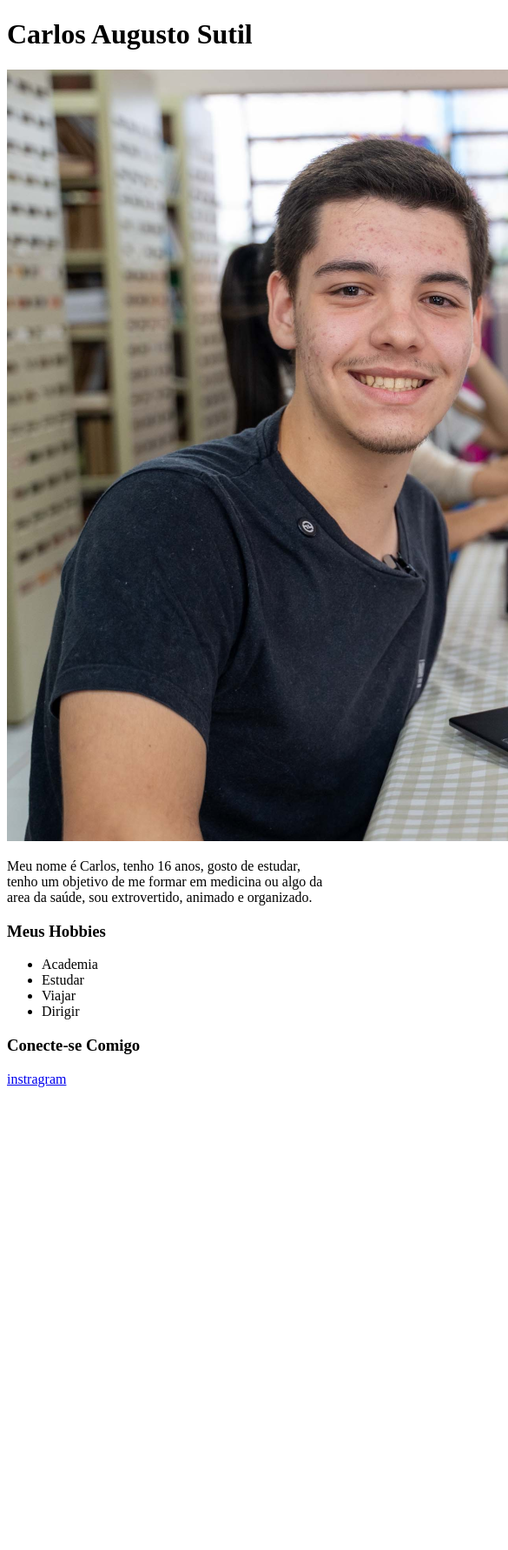
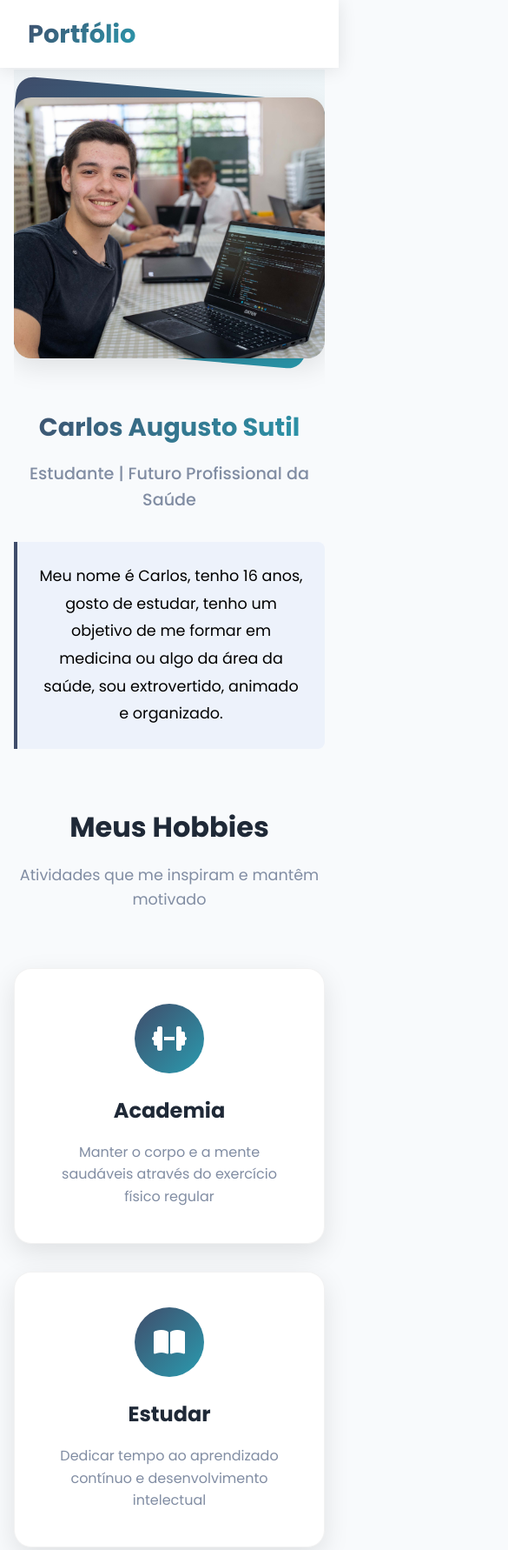
Before and after one commit to carlossutil/portf-lio, a plain HTML site: page index.html in a window 390 px wide. Shown: the top 1782 px of the page at 87% size, 585 px wide, since content can reach past the window. Before the commit the page ends 1258 px from the top, so only its background shows below. Drawn offline with Linux system fonts and the light colour scheme.

Commit message:
Add files via upload

```diff
--- a/index.html
+++ b/index.html
@@ -4,20 +4,98 @@
     <meta charset="UTF-8">
     <meta http-equiv="X-UA-Compatible" content="IE=edge">
     <meta name="viewport" content="width=device-width, initial-scale=1.0">
-    <title> Meu Portifólio</title>
+    <title>Carlos Augusto Sutil - Portfólio</title>
+    <link rel="stylesheet" href="style.css">
+    <link rel="stylesheet" href="https://cdnjs.cloudflare.com/ajax/libs/font-awesome/6.4.0/css/all.min.css">
+    <link href="https://fonts.googleapis.com/css2?family=Poppins:wght@300;400;500;600;700&display=swap" rel="stylesheet">
 </head>
 <body>
-    <h1> Carlos Augusto Sutil</h1>
-    <img src="Carlos.png" alt="Foto De Perfil">
-    <p> Meu nome é Carlos, tenho 16 anos, gosto de estudar, tenho um objetivo de me formar em medicina ou algo da area da saúde, sou extrovertido, animado e organizado.</p>
-    <h3>Meus Hobbies</h3>
-    <ul>
-        <li>Academia</li>
-        <li>Estudar</li>
-        <li>Viajar</li>
-        <li>Dirigir</li>
-    </ul>
-    <h3>Conecte-se Comigo</h3>
-    <a href="#">instragram</a>
+    <header class="header">
+        <nav class="navbar">
+            <div class="nav-brand">
+                <h2>Portfólio</h2>
+            </div>
+        </nav>
+    </header>
+
+    <main class="container">
+        <section class="hero-section">
+            <div class="hero-content">
+                <div class="profile-image">
+                    <img src="Carlos.png" alt="Foto de perfil profissional de Carlos Augusto Sutil, jovem de 16 anos com sorriso amigável, usando roupa casual elegante" class="profile-img">
+                </div>
+                <div class="hero-text">
+                    <h1 class="hero-title">Carlos Augusto Sutil</h1>
+                    <p class="hero-subtitle">Estudante | Futuro Profissional da Saúde</p>
+                    <p class="hero-description">
+                        Meu nome é Carlos, tenho 16 anos, gosto de estudar, tenho um objetivo de me formar em medicina ou algo da área da saúde, sou extrovertido, animado e organizado.
+                    </p>
+                </div>
+            </div>
+        </section>
+
+        <section class="hobbies-section">
+            <div class="section-header">
+                <h2>Meus Hobbies</h2>
+                <p>Atividades que me inspiram e mantêm motivado</p>
+            </div>
+            <div class="hobbies-grid">
+                <div class="hobby-card">
+                    <div class="hobby-icon">
+                        <i class="fas fa-dumbbell"></i>
+                    </div>
+                    <h3>Academia</h3>
+                    <p>Manter o corpo e a mente saudáveis através do exercício físico regular</p>
+                </div>
+
+                <div class="hobby-card">
+                    <div class="hobby-icon">
+                        <i class="fas fa-book-open"></i>
+                    </div>
+                    <h3>Estudar</h3>
+                    <p>Dedicar tempo ao aprendizado contínuo e desenvolvimento intelectual</p>
+                </div>
+
+                <div class="hobby-card">
+                    <div class="hobby-icon">
+                        <i class="fas fa-plane"></i>
+                    </div>
+                    <h3>Viajar</h3>
+                    <p>Explorar novos lugares, culturas e experiências pelo mundo</p>
+                </div>
+
+                <div class="hobby-card">
+                    <div class="hobby-icon">
+                        <i class="fas fa-car"></i>
+                    </div>
+                    <h3>Dirigir</h3>
+                    <p>Apreciar a liberdade e responsabilidade de conduzir veículos</p>
+                </div>
+            </div>
+        </section>
+
+        <section class="contact-section">
+            <div class="section-header">
+                <h2>Conecte-se Comigo</h2>
+                <p>Vamos conversar sobre oportunidades e experiências</p>
+            </div>
+            <div class="social-links">
+                <a href="#" class="social-link instagram">
+                    <i class="fab fa-instagram"></i>
+                    <span>Instagram</span>
+                </a>
+                <a href="#" class="social-link">
+                    <i class="fab fa-github"></i>
+                    <span>GitHub</span>
+                </a>
+            </div>
+        </section>
+    </main>
+
+    <footer class="footer">
+        <p>&copy; 2024 Carlos Augusto Sutil. Todos os direitos reservados.</p>
+    </footer>
+
+    <script src="script.js"></script>
 </body>
 </html>
--- /dev/null
+++ b/script.js
@@ -0,0 +1,60 @@
+document.addEventListener('DOMContentLoaded', function() {
+    const animateOnScroll = () => {
+        const elements = document.querySelectorAll('.hobby-card, .section-header');
+
+        const observer = new IntersectionObserver((entries) => {
+            entries.forEach(entry => {
+                if (entry.isIntersecting) {
+                    entry.target.style.animation = 'fadeInUp 0.8s ease-out forwards';
+                    observer.unobserve(entry.target);
+                }
+            });
+        }, {
+            threshold: 0.1
+        });
+
+        elements.forEach(element => {
+            element.style.opacity = '0';
+            element.style.transform = 'translateY(30px)';
+            observer.observe(element);
+        });
+    };
+
+    const smoothScroll = () => {
+        document.querySelectorAll('a[href^="#"]').forEach(anchor => {
+            anchor.addEventListener('click', function (e) {
+                e.preventDefault();
+                const target = document.querySelector(this.getAttribute('href'));
+                if (target) {
+                    target.scrollIntoView({
+                        behavior: 'smooth',
+                        block: 'start'
+                    });
+                }
+            });
+        });
+    };
+
+    const parallaxEffect = () => {
+        const header = document.querySelector('.header');
+        let lastScrollY = window.scrollY;
+
+        window.addEventListener('scroll', () => {
+            if (window.scrollY > lastScrollY && window.scrollY > 100) {
+                header.style.transform = 'translateY(-100%)';
+            } else {
+                header.style.transform = 'translateY(0)';
+            }
+            lastScrollY = window.scrollY;
+        });
+    };
+
+    animateOnScroll();
+    smoothScroll();
+    parallaxEffect();
+
+    document.body.classList.add('loaded');
+
+    console.log('Portfólio de Carlos Augusto Sutil carregado com sucesso!');
+    console.log('Conecte-se: Instagram disponível');
+});
--- a/style.css
+++ b/style.css
@@ -0,0 +1,377 @@
+* {
+    margin: 0;
+    padding: 0;
+    box-sizing: border-box;
+}
+
+:root {
+    --primary-color: #404d6b;
+    --secondary-color: #2a9baf;
+    --accent-color: #10b981;
+    --dark-color: #1f2937;
+    --light-color: #f8fafc;
+    --text-color: #000000;
+    --text-light: #818da3;
+    --gradient: linear-gradient(135deg, var(--primary-color), var(--secondary-color));
+    --shadow: 0 10px 30px rgba(0, 0, 0, 0.1);
+    --shadow-hover: 0 15px 40px rgba(0, 0, 0, 0.15);
+}
+
+body {
+    font-family: 'Poppins', sans-serif;
+    line-height: 1.6;
+    color: var(--text-color);
+    background: var(--light-color);
+    overflow-x: hidden;
+}
+
+.header {
+    position: fixed;
+    top: 0;
+    width: 100%;
+    background: rgba(255, 255, 255, 0.95);
+    backdrop-filter: blur(10px);
+    z-index: 1000;
+    padding: 1rem 0;
+    box-shadow: 0 2px 20px rgba(0, 0, 0, 0.1);
+}
+
+.navbar {
+    max-width: 1200px;
+    margin: 0 auto;
+    padding: 0 2rem;
+    display: flex;
+    justify-content: space-between;
+    align-items: center;
+}
+
+.nav-brand h2 {
+    background: var(--gradient);
+    -webkit-background-clip: text;
+    -webkit-text-fill-color: transparent;
+    background-clip: text;
+    font-weight: 700;
+    font-size: 1.8rem;
+}
+
+.container {
+    max-width: 1200px;
+    margin: 0 auto;
+    padding: 6rem 2rem 2rem;
+}
+
+.hero-section {
+    min-height: 100vh;
+    display: flex;
+    align-items: center;
+    position: relative;
+    overflow: hidden;
+}
+
+.hero-section::before {
+    content: '';
+    position: absolute;
+    top: -50%;
+    right: -20%;
+    width: 600px;
+    height: 600px;
+    background: var(--gradient);
+    opacity: 0.05;
+    border-radius: 50%;
+    z-index: -1;
+}
+
+.hero-content {
+    display: grid;
+    grid-template-columns: 1fr 1fr;
+    gap: 4rem;
+    align-items: center;
+}
+
+.profile-image {
+    position: relative;
+}
+
+.profile-image::before {
+    content: '';
+    position: absolute;
+    top: -20px;
+    left: -20px;
+    width: 100%;
+    height: 100%;
+    background: var(--gradient);
+    border-radius: 20px;
+    z-index: -1;
+    transform: rotate(5deg);
+}
+
+.profile-img {
+    width: 100%;
+    height: 400px;
+    object-fit: cover;
+    border-radius: 20px;
+    box-shadow: var(--shadow);
+    transition: transform 0.3s ease;
+}
+
+.profile-img:hover {
+    transform: scale(1.02);
+}
+
+.hero-text {
+    animation: slideInRight 1s ease-out;
+}
+
+.hero-title {
+    font-size: 3.5rem;
+    font-weight: 700;
+    margin-bottom: 1rem;
+    background: var(--gradient);
+    -webkit-background-clip: text;
+    -webkit-text-fill-color: transparent;
+    background-clip: text;
+}
+
+.hero-subtitle {
+    font-size: 1.5rem;
+    color: var(--text-light);
+    margin-bottom: 2rem;
+    font-weight: 500;
+}
+
+.hero-description {
+    font-size: 1.1rem;
+    line-height: 1.8;
+    color: var(--text-color);
+    margin-bottom: 2rem;
+    padding: 1.5rem;
+    background: rgba(37, 99, 235, 0.05);
+    border-left: 4px solid var(--primary-color);
+    border-radius: 0 8px 8px 0;
+}
+
+.section-header {
+    text-align: center;
+    margin-bottom: 4rem;
+}
+
+.section-header h2 {
+    font-size: 2.5rem;
+    font-weight: 700;
+    color: var(--dark-color);
+    margin-bottom: 1rem;
+}
+
+.section-header p {
+    font-size: 1.1rem;
+    color: var(--text-light);
+}
+
+.hobbies-grid {
+    display: grid;
+    grid-template-columns: repeat(auto-fit, minmax(280px, 1fr));
+    gap: 2rem;
+    margin-top: 3rem;
+}
+
+.hobby-card {
+    background: white;
+    padding: 2.5rem;
+    border-radius: 20px;
+    text-align: center;
+    box-shadow: var(--shadow);
+    transition: all 0.3s ease;
+    border: 1px solid rgba(0, 0, 0, 0.05);
+}
+
+.hobby-card:hover {
+    transform: translateY(-10px);
+    box-shadow: var(--shadow-hover);
+}
+
+.hobby-icon {
+    width: 80px;
+    height: 80px;
+    margin: 0 auto 1.5rem;
+    background: var(--gradient);
+    border-radius: 50%;
+    display: flex;
+    align-items: center;
+    justify-content: center;
+    font-size: 2rem;
+    color: white;
+}
+
+.hobby-card h3 {
+    font-size: 1.5rem;
+    margin-bottom: 1rem;
+    color: var(--dark-color);
+}
+
+.hobby-card p {
+    color: var(--text-light);
+    line-height: 1.6;
+}
+
+.contact-section {
+    margin: 6rem 0;
+    padding: 4rem 2rem;
+    background: var(--gradient);
+    border-radius: 30px;
+    color: white;
+    position: relative;
+    overflow: hidden;
+}
+
+.contact-section::before {
+    content: '';
+    position: absolute;
+    top: -100px;
+    right: -100px;
+    width: 300px;
+    height: 300px;
+    background: rgba(255, 255, 255, 0.1);
+    border-radius: 50%;
+}
+
+.social-links {
+    display: flex;
+    justify-content: center;
+    gap: 2rem;
+    flex-wrap: wrap;
+    margin-top: 3rem;
+}
+
+.social-link {
+    display: flex;
+    align-items: center;
+    gap: 0.5rem;
+    padding: 1rem 2rem;
+    background: rgba(255, 255, 255, 0.1);
+    border: 2px solid rgba(255, 255, 255, 0.2);
+    border-radius: 50px;
+    color: white;
+    text-decoration: none;
+    transition: all 0.3s ease;
+    backdrop-filter: blur(10px);
+}
+
+.social-link:hover {
+    background: rgba(255, 255, 255, 0.2);
+    transform: translateY(-3px);
+    border-color: rgba(255, 255, 255, 0.4);
+}
+
+.social-link i {
+    font-size: 1.2rem;
+}
+
+.footer {
+    text-align: center;
+    padding: 2rem;
+    background: var(--dark-color);
+    color: white;
+    margin-top: 4rem;
+}
+
+@keyframes slideInRight {
+    from {
+        opacity: 0;
+        transform: translateX(50px);
+    }
+    to {
+        opacity: 1;
+        transform: translateX(0);
+    }
+}
+
+@keyframes fadeInUp {
+    from {
+        opacity: 0;
+        transform: translateY(30px);
+    }
+    to {
+        opacity: 1;
+        transform: translateY(0);
+    }
+}
+
+@media (max-width: 968px) {
+    .hero-content {
+        grid-template-columns: 1fr;
+        gap: 3rem;
+        text-align: center;
+    }
+
+    .profile-image::before {
+        top: -10px;
+        left: -10px;
+    }
+
+    .hero-title {
+        font-size: 2.5rem;
+    }
+
+    .hero-subtitle {
+        font-size: 1.2rem;
+    }
+}
+
+@media (max-width: 768px) {
+    .container {
+        padding: 5rem 1rem 1rem;
+    }
+
+    .hero-title {
+        font-size: 2rem;
+    }
+
+    .hobbies-grid {
+        grid-template-columns: 1fr;
+    }
+
+    .social-links {
+        flex-direction: column;
+        align-items: center;
+    }
+
+    .social-link {
+        width: 100%;
+        max-width: 300px;
+        justify-content: center;
+    }
+}
+
+@media (max-width: 480px) {
+    .hero-section {
+        min-height: auto;
+        padding: 2rem 0;
+    }
+
+    .profile-img {
+        height: 300px;
+    }
+
+    .hero-title {
+        font-size: 1.8rem;
+    }
+
+    .section-header h2 {
+        font-size: 2rem;
+    }
+}
+
+html {
+    scroll-behavior: smooth;
+}
+
+.social-link:focus,
+.hobby-card:focus {
+    outline: 2px solid var(--accent-color);
+    outline-offset: 2px;
+}
+
+.hobby-card,
+.social-link {
+    transition: all 0.3s cubic-bezier(0.4, 0, 0.2, 1);
+}
```
